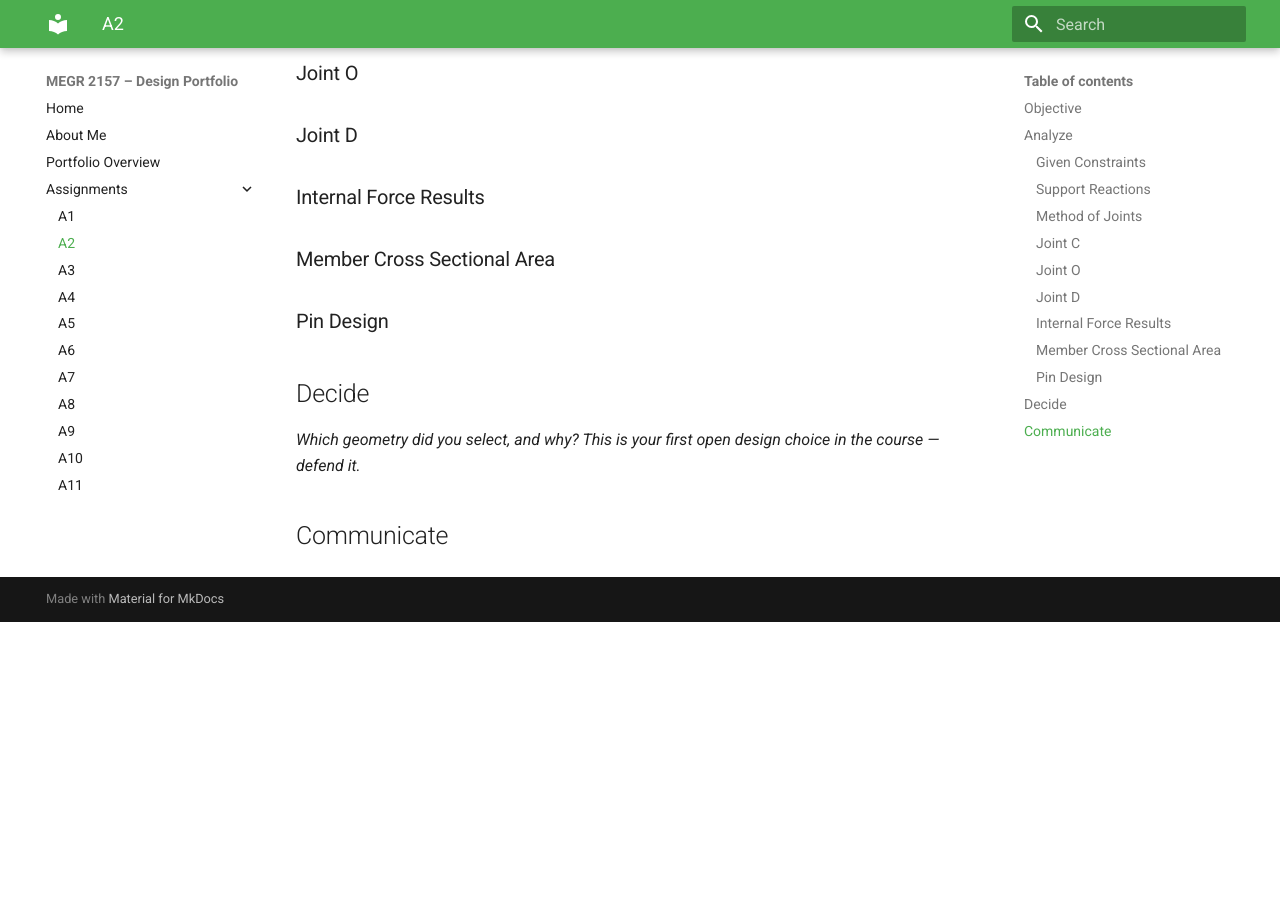
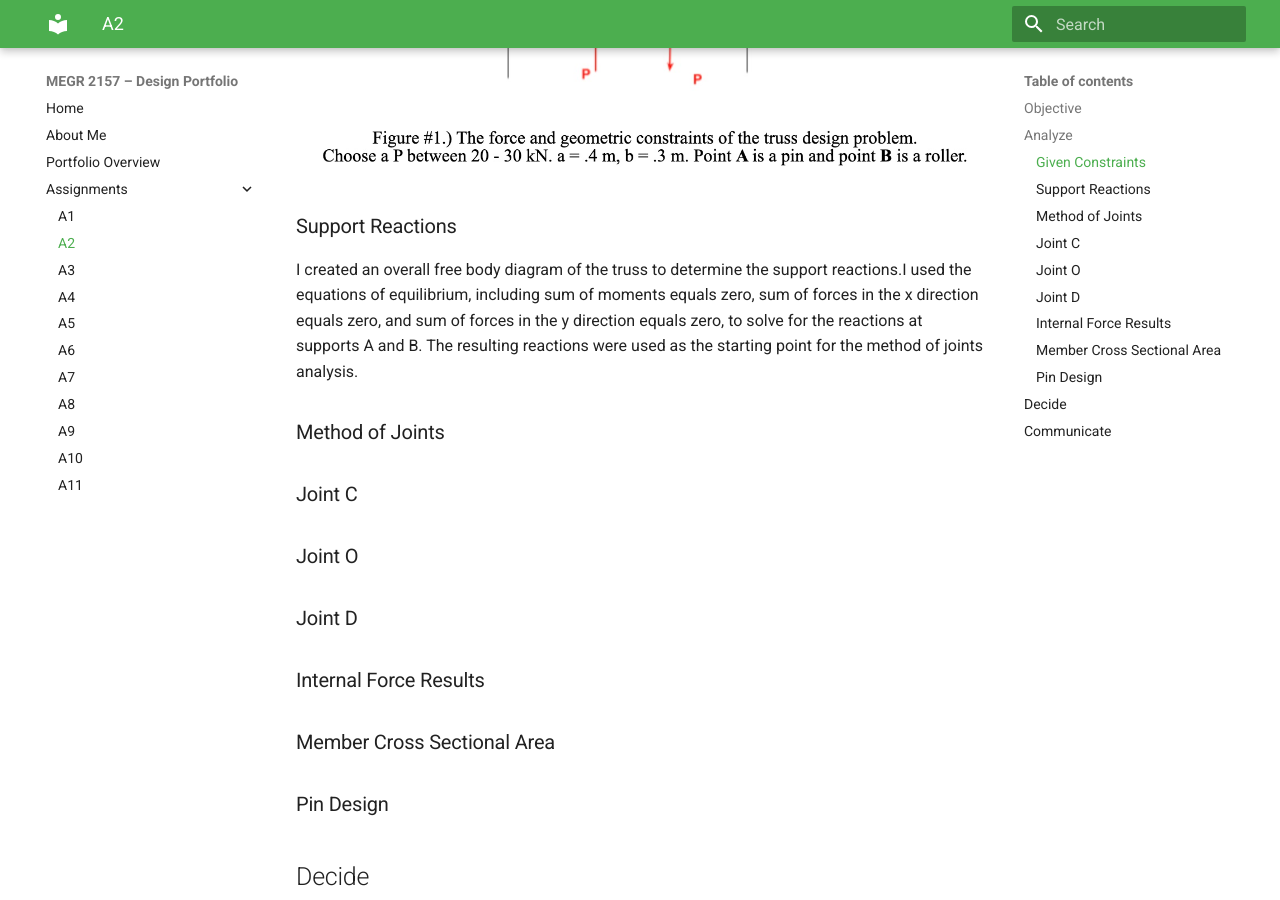
Before and after one commit to Mtrombl2/design-projects-portfolio, an MkDocs documentation site: the page built from docs/assignments/A02/index.md, in a window 1280 px wide and 900 px high, scrolled down 918 px. Built offline with MkDocs 1.6.1 and Material for MkDocs 9.7.7, drawn with Linux system fonts in a browser that asks for light colours; before the commit the page ends 1540 px from its top, so only the background shows below that.

Commit message:
Enhance analysis section with truss constraints image
Added an image of the given truss constraints and clarified the analysis process for support reactions.

```diff
--- a/docs/assignments/A02/index.md
+++ b/docs/assignments/A02/index.md
@@ -7,8 +7,10 @@ The Objective of this project was to design and analyze a lightweight planar tru
 I began the analysis by identifying the given geometric constraints and loading conditions for the truss. I then determined the support reactions usng the overall free body diagram before analyzing the individual joints. After finding the internal member forces, I used the largest internal force to calculate the required cross sectional area of the truss members and then designed the connecting pins based on the largest reaction force.
 ### Given Constraints
 The first step was to identify the geometric and loading constraints provided in the problem. The truss has a total span of 1.2m, a height of 0.3m, and 0.4m distance between the lower joints. I selected P=25kN for the applied loads and used these dimensions throughout the analysis.
+![Given truss constraints](Constraints.jpg)
 
 ### Support Reactions
+I created an overall free body diagram of the truss to determine the support reactions.I used the equations of equilibrium, including sum of moments equals zero, sum of forces in the x direction equals zero, and sum of forces in the y direction equals zero, to solve for the reactions at supports A and B. The resulting reactions were used as the starting point for the method of joints analysis.
 
 ### Method of Joints
 
```
